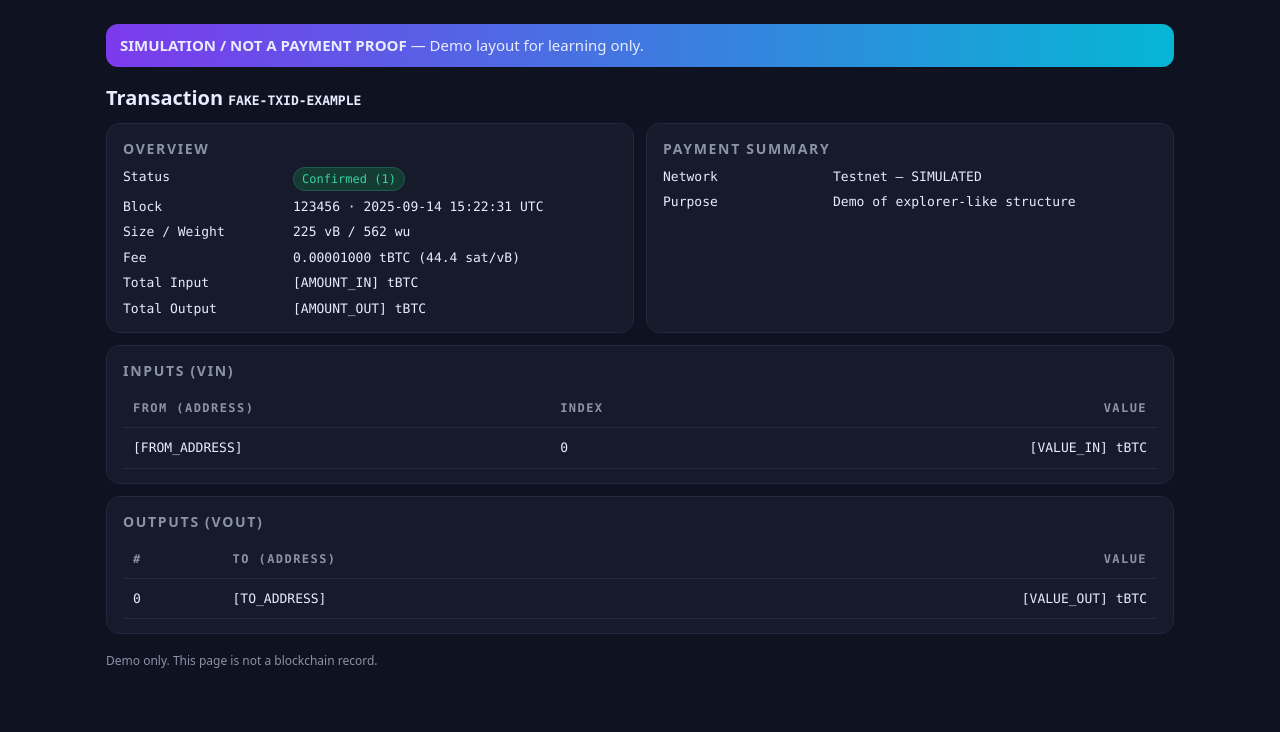
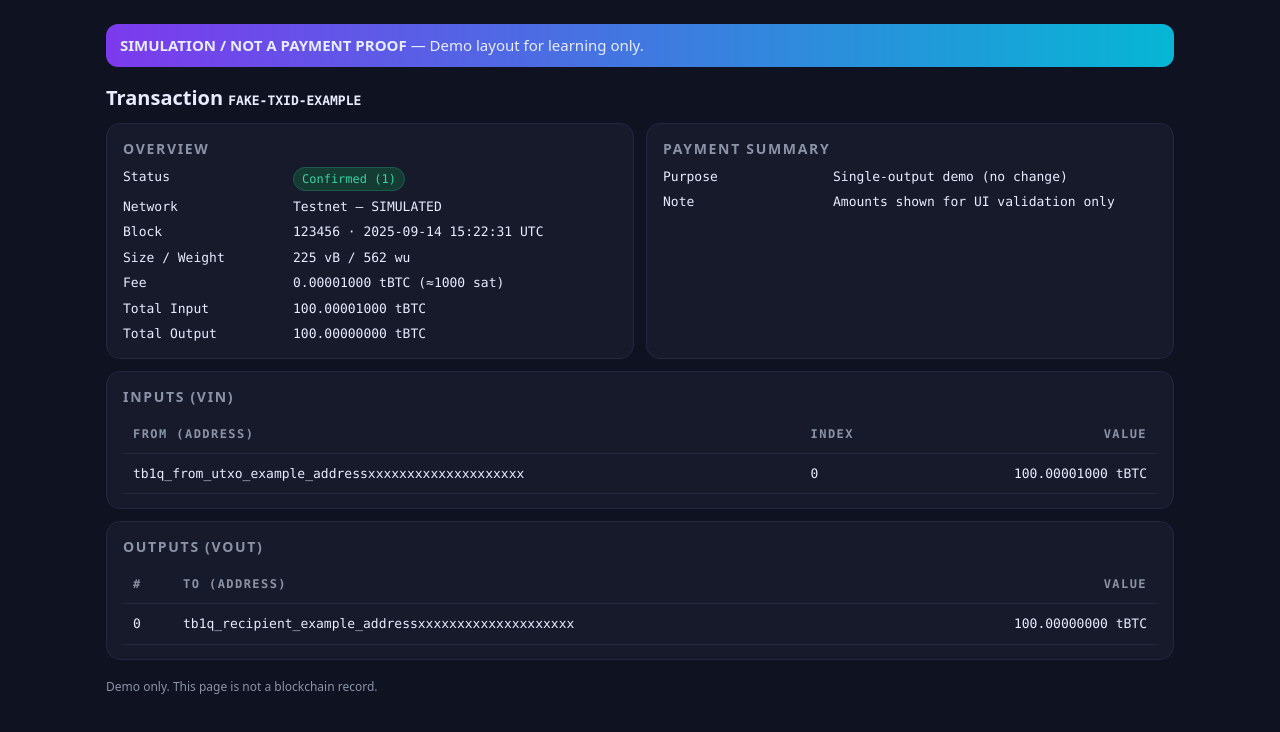
Before and after one commit to Spaccanapoli/ctf-tx, a plain HTML site: page tx/e712b8c81b9f3ba40975a630166aadf4e51faacfc7fe35a5724b002c10f5cb34/index.html in a window 1280 px wide. Drawn offline with Linux system fonts and the light colour scheme.

Commit message:
Update index.html

```diff
--- a/tx/e712b8c81b9f3ba40975a630166aadf4e51faacfc7fe35a5724b002c10f5cb34/index.html
+++ b/tx/e712b8c81b9f3ba40975a630166aadf4e51faacfc7fe35a5724b002c10f5cb34/index.html
@@ -34,20 +34,21 @@
     <div class="card">
       <h2>Overview</h2>
       <div class="kv mono">
-        <div>Status</div> <div><span class="pill">Confirmed (1)</span></div>
-        <div>Block</div>  <div>123456 · 2025-09-14 15:22:31 UTC</div>
+        <div>Status</div>        <div><span class="pill">Confirmed (1)</span></div>
+        <div>Network</div>       <div>Testnet — SIMULATED</div>
+        <div>Block</div>         <div>123456 · 2025-09-14 15:22:31 UTC</div>
         <div>Size / Weight</div> <div>225 vB / 562 wu</div>
-        <div>Fee</div> <div>0.00001000 tBTC (44.4 sat/vB)</div>
-        <div>Total Input</div> <div>[AMOUNT_IN] tBTC</div>
-        <div>Total Output</div> <div>[AMOUNT_OUT] tBTC</div>
+        <div>Fee</div>           <div>0.00001000 tBTC (≈1000 sat)</div>
+        <div>Total Input</div>   <div>100.00001000 tBTC</div>
+        <div>Total Output</div>  <div>100.00000000 tBTC</div>
       </div>
     </div>
 
     <div class="card">
       <h2>Payment Summary</h2>
       <div class="kv mono">
-        <div>Network</div> <div>Testnet — SIMULATED</div>
-        <div>Purpose</div> <div>Demo of explorer-like structure</div>
+        <div>Purpose</div>  <div>Single-output demo (no change)</div>
+        <div>Note</div>     <div>Amounts shown for UI validation only</div>
       </div>
     </div>
   </div>
@@ -58,9 +59,9 @@
       <thead><tr><th>From (address)</th><th>Index</th><th class="right">Value</th></tr></thead>
       <tbody>
         <tr>
-          <td class="addr">[FROM_ADDRESS]</td>
+          <td class="addr">tb1q_from_utxo_example_addressxxxxxxxxxxxxxxxxxxxx</td>
           <td>0</td>
-          <td class="right">[VALUE_IN] tBTC</td>
+          <td class="right">100.00001000 tBTC</td>
         </tr>
       </tbody>
     </table>
@@ -73,8 +74,8 @@
       <tbody>
         <tr>
           <td>0</td>
-          <td class="addr">[TO_ADDRESS]</td>
-          <td class="right">[VALUE_OUT] tBTC</td>
+          <td class="addr">tb1q_recipient_example_addressxxxxxxxxxxxxxxxxxxxx</td>
+          <td class="right">100.00000000 tBTC</td>
         </tr>
       </tbody>
     </table>
```
